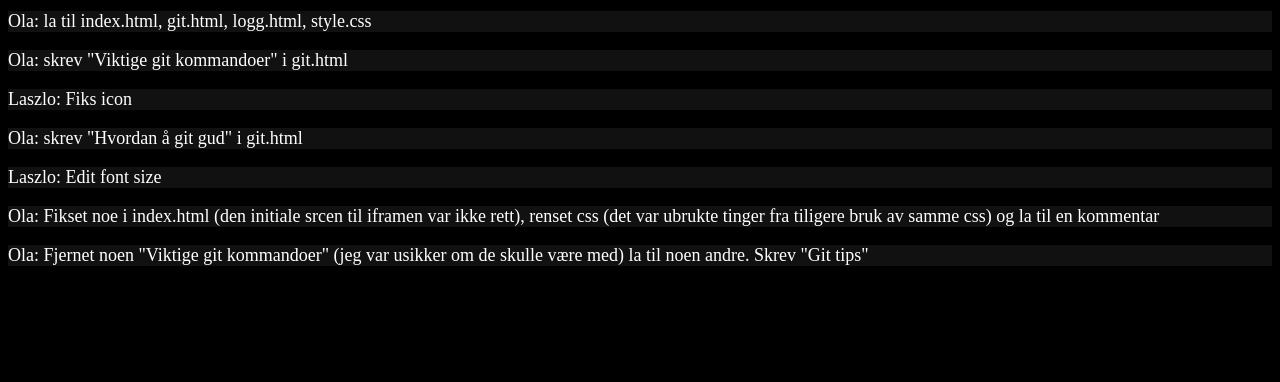
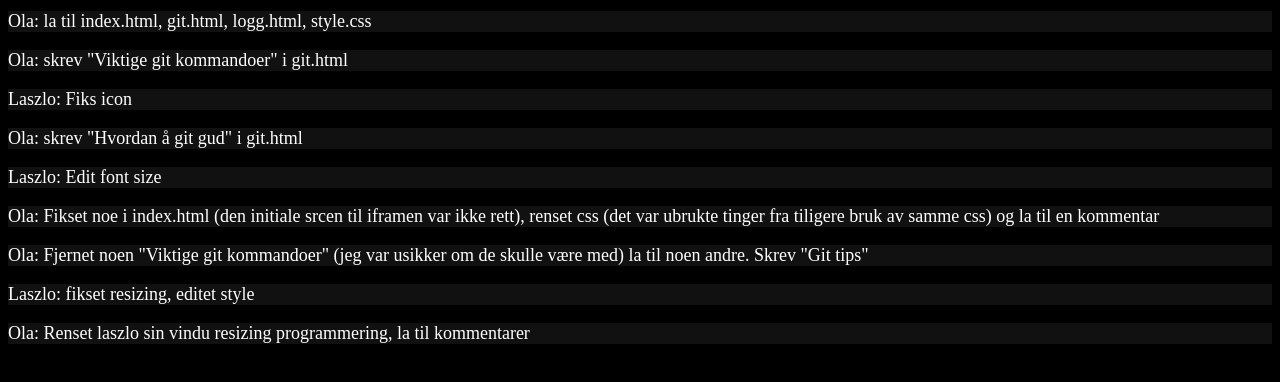
Before and after one commit to olabje02/gitWebsite, a plain HTML site: page logg.html in a window 1280 px wide. Shown: the part 108-490 px from the top of the page. Drawn offline with Linux system fonts and the light colour scheme.

Commit message:
cleaned window resizer, wrote log for multiple people

```diff
--- a/logg.html
+++ b/logg.html
@@ -17,6 +17,8 @@
   <p>Laszlo: Edit font size</p>
   <p>Ola: Fikset noe i index.html (den initiale srcen til iframen var ikke rett), renset css (det var ubrukte tinger fra tiligere bruk av samme css) og la til en kommentar</p>
   <p>Ola: Fjernet noen "Viktige git kommandoer" (jeg var usikker om de skulle være med) la til noen andre. Skrev "Git tips"</p>
+  <p>Laszlo: fikset resizing, editet style</p>
+  <p>Ola: Renset laszlo sin vindu resizing programmering, la til kommentarer</p>
  </body>
 
 </html>
```
Also changed, not shown: index.html (+3 -1 lines).
